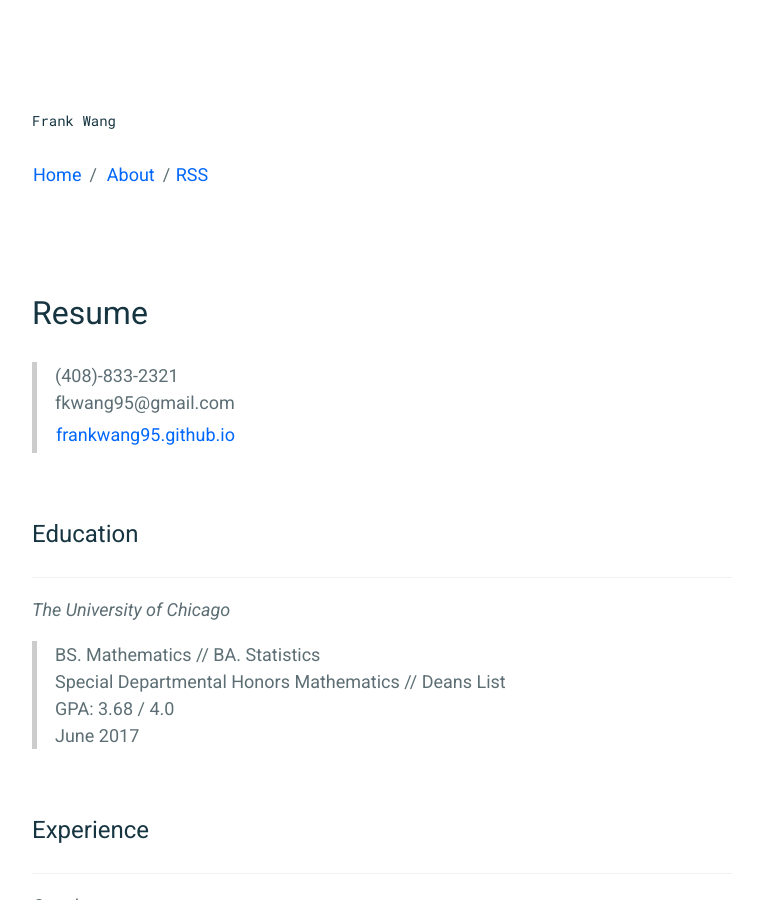
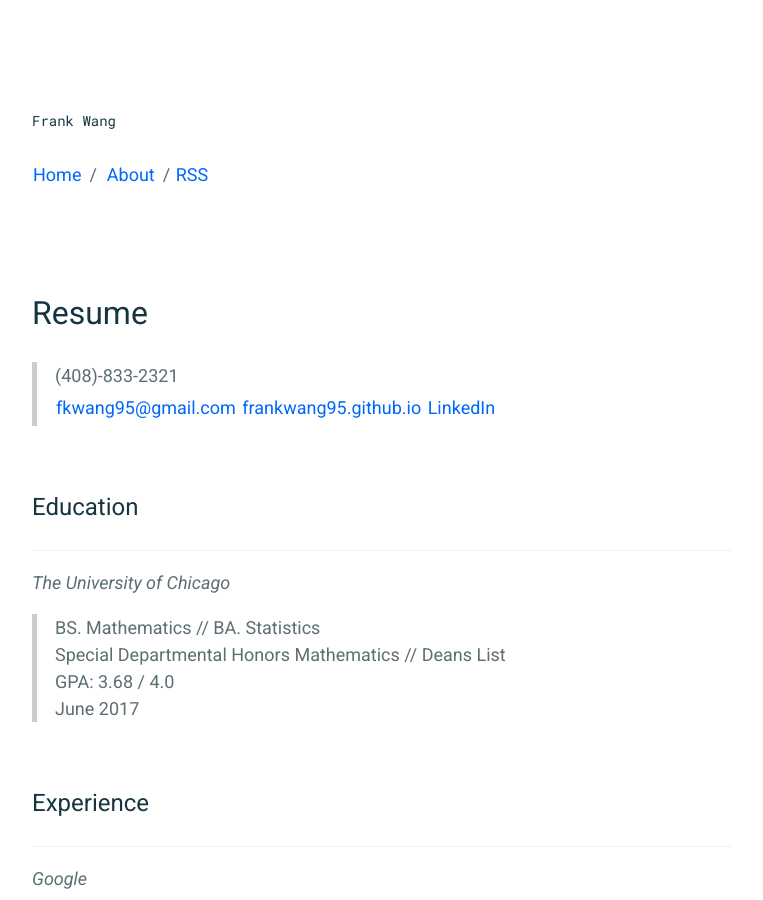
Before and after one commit to frankwang95/frankwang95.github.io, a Jekyll site: the page built from _pages/resume.md, in a window 1280 px wide and 900 px high. Shown: the whole window, without its empty margins (258-1021 px from the left). Built offline with Jekyll 4.4.1, drawn with Linux system fonts in a browser that asks for light colours.

Commit message:
Update resume.md

```diff
--- a/_pages/resume.md
+++ b/_pages/resume.md
@@ -5,8 +5,9 @@ permalink: /resume/
 ---
 
 > (408)-833-2321
-> fkwang95@gmail.com
+> [fkwang95@gmail.com](mailto:fkwang95@gmail.com)
 > [frankwang95.github.io](https://frankwang95.github.io/)
+> [LinkedIn](https://www.linkedin.com/in/frank-wang-00706089/)
 
 <br>
 
```
